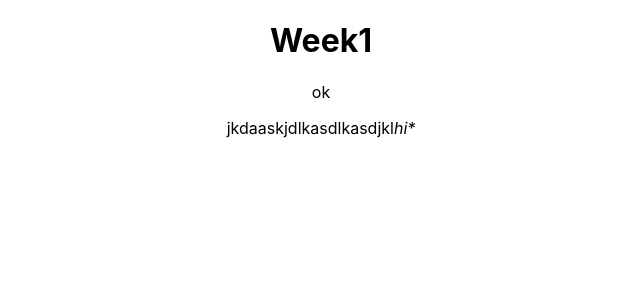
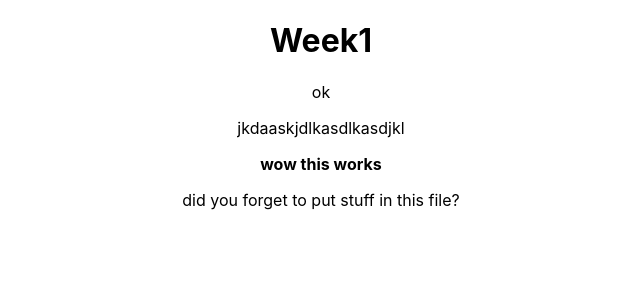
Before and after one commit to ENG1-Loading/Loading, a React (Create React App) app in the folder website/: page / in a window 1280 px wide. Shown: the top 300 px of the page, without its empty margins (319-959 px from the left). Built offline with nearby package versions, Linux system fonts and the light colour scheme.

Commit message:
Fixed a react-markdown edgecase and a re-render bug

```diff
--- a/website/package.json
+++ b/website/package.json
@@ -6,6 +6,7 @@
     "@testing-library/jest-dom": "^5.14.1",
     "@testing-library/react": "^13.0.0",
     "@testing-library/user-event": "^13.2.1",
+    "all": "^0.0.0",
     "list-react-files": "^0.2.0",
     "markdown-to-jsx": "^7.1.7",
     "react": "^18.2.0",
--- a/website/src/markdowns.json
+++ b/website/src/markdowns.json
@@ -1,6 +1,8 @@
 {
     "files": [
         "hello.md",
-        "no.md"
+        "no.md",
+        "ok.md",
+        "empty.md"
     ]
 }
--- a/website/src/pages/test.jsx
+++ b/website/src/pages/test.jsx
@@ -7,7 +7,9 @@ function App() {
     const [items,setItems]=useState([])
     //read the text of all the files from ../content
     const fetchAllFiles = async () => {
+
     //    loop through the files and read the text and set it to the state
+        setItems([])
         const files=markdown['files']
         for (const file of files) {
             const response = await fetch(require(`../content/${file}`));
@@ -24,15 +26,13 @@ function App() {
         <div className="container">
             {
                 items.map((i) => (
+
                     <Markdown>
-                        {i}
+                        {i===""? "did you forget to put stuff in this file?": i + "\n"}
                     </Markdown>
                 )
                 )}
-            <Markdown>
-                *hi**
 
-            </Markdown>
         </div>
     );
 }
```
Also changed, not shown: website/src/content/ok.md (added, +1 -0 lines), website/src/content/empty.md (added), website/src/content/no.md (line endings or trailing spaces), 1 other file (tests, documents, lock files or other folders).
